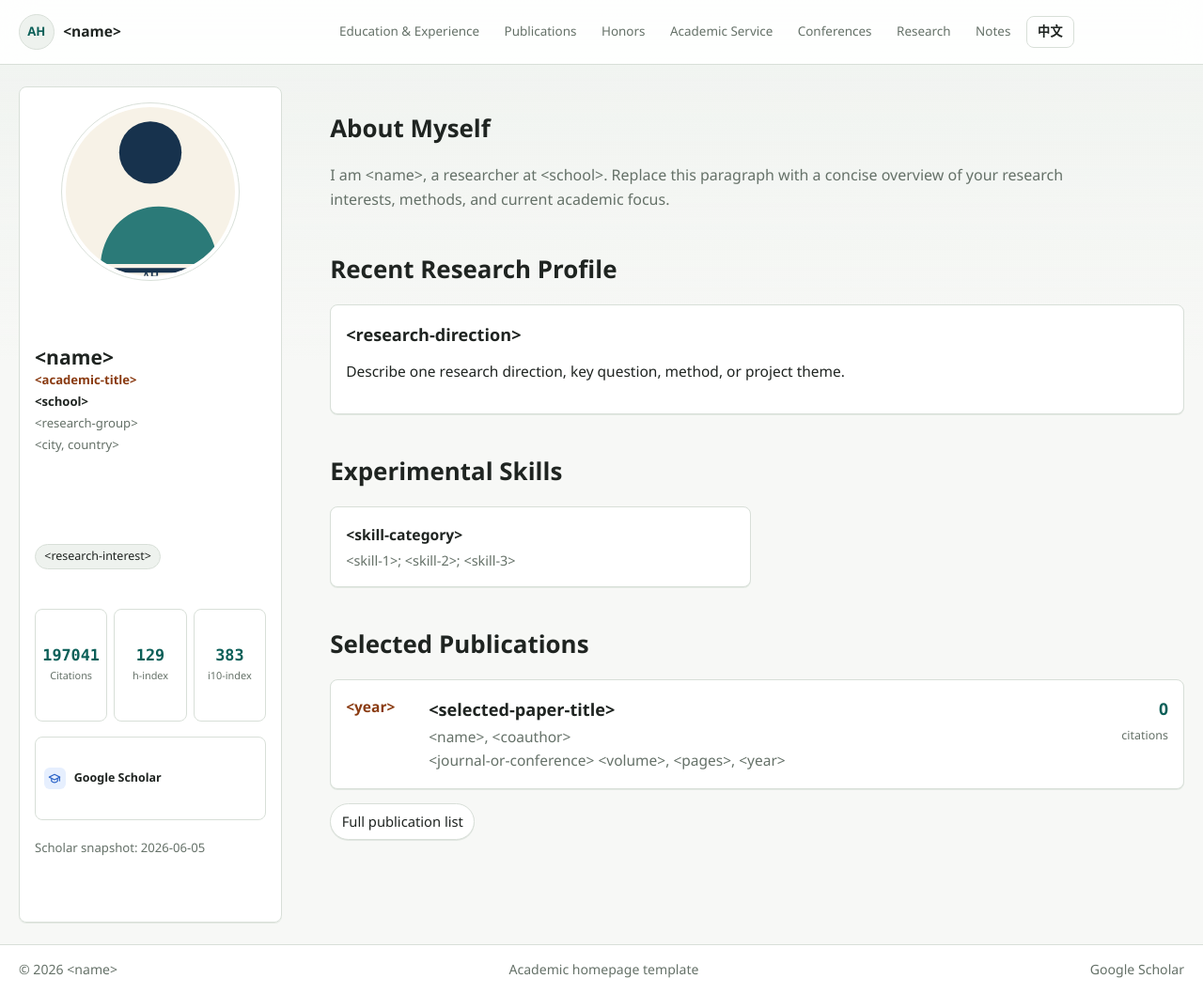
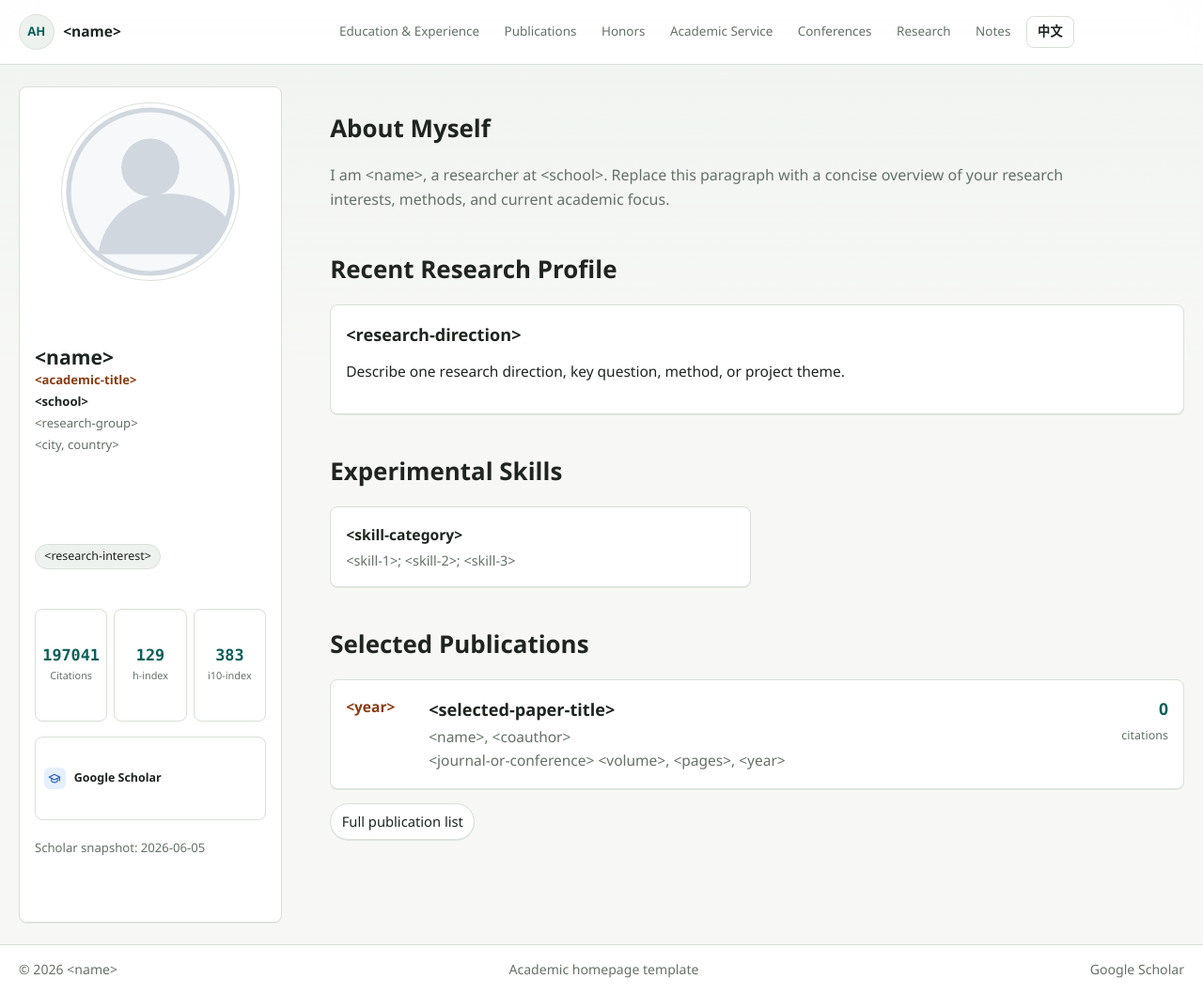
Before and after one commit to happyzhao1996/academic_homepage, a Jekyll site: the page built from index.md, in a window 1280 px wide and 1058 px high. Shown: the whole window at 94% size. Built offline with Jekyll 4.4.1, drawn with Linux system fonts in a browser that asks for light colours.

```diff
--- a/_data/profile.yml
+++ b/_data/profile.yml
@@ -7,7 +7,7 @@
   group_url: "https://example.com"
   location: "&lt;city, country&gt;"
   verified: "Verified email domain: &lt;school-domain&gt;"
-  portrait: "/assets/images/profile-placeholder.svg"
+  portrait: "/assets/images/github-default-avatar.svg"
   tagline: "&lt;research-area-1&gt; | &lt;research-area-2&gt; | &lt;research-area-3&gt;"
   summary: "I am &lt;name&gt;, a researcher at &lt;school&gt;. Replace this paragraph with a concise overview of your research interests, methods, and current academic focus."
   interests:
@@ -75,7 +75,7 @@
   group_url: "https://example.com"
   location: "&lt;city, country&gt;"
   verified: "认证邮箱域名：&lt;school-domain&gt;"
-  portrait: "/assets/images/profile-placeholder.svg"
+  portrait: "/assets/images/github-default-avatar.svg"
   tagline: "&lt;research-area-1&gt; | &lt;research-area-2&gt; | &lt;research-area-3&gt;"
   summary: "我是 &lt;name&gt;，目前在 &lt;school&gt; 从事研究工作。请将本段替换为你的研究兴趣、方法和当前学术方向简介。"
   interests:
```
Also changed, not shown: README.md, assets/images/github-default-avatar.svg (added), assets/images/profile-placeholder.svg (deleted), screenshot/crop_1.png (added), screenshot/crop_2.png (added).
